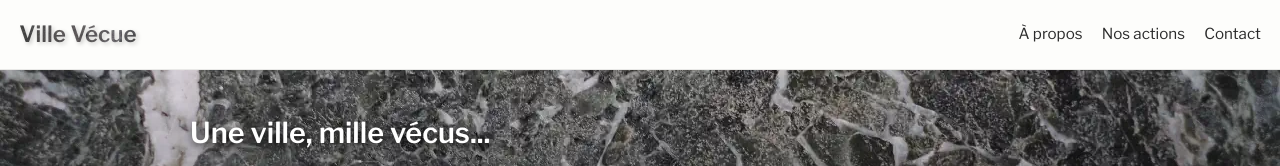
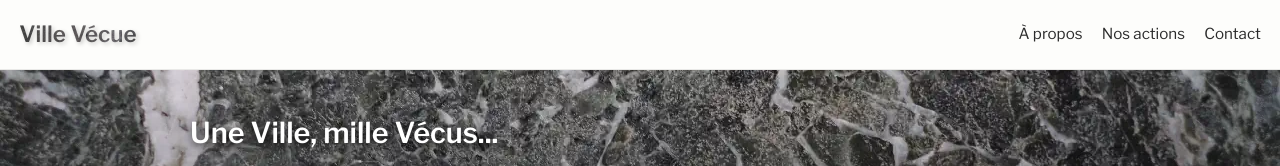
Before and after one commit to gael-mgn/ville-vecue.fr, a plain HTML site: page index.html in a window 1280 px wide. Shown: the top 166 px of the page. Drawn offline with nearby package versions, Linux system fonts and the light colour scheme.

Commit message:
Add files via upload

```diff
--- a/index.html
+++ b/index.html
@@ -40,7 +40,7 @@ function toggleNav() {
 <main>
   <section id="home">
     <div class="container">
-    <h2>Une ville, mille vécus...</h2>
+    <h2>Une Ville, mille Vécus...</h2>
     <p><em>Ville Vécue</em> est une association citoyenne qui promeut la diversité et l’inclusion dans l’espace public. Composée d’étudiant·e·s en urbanisme, sciences humaines, génie et santé, l’association mêle réflexion, témoignages et actions concrètes pour repenser la ville afin qu’elle soit praticable par toutes et tous.</p>
     <a href="actions.html" class="button">Découvrir nos actions</a>
   </div>
```
